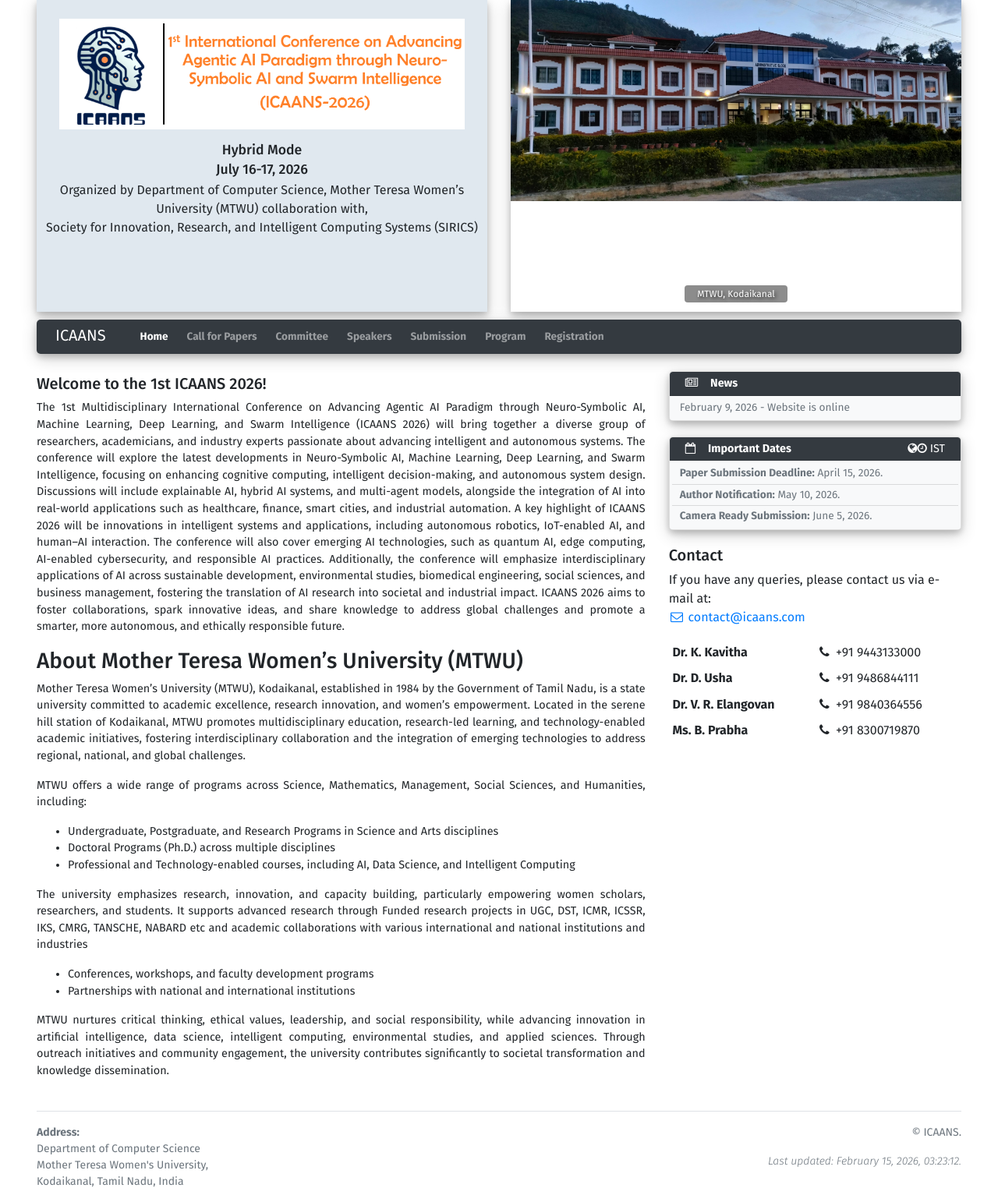
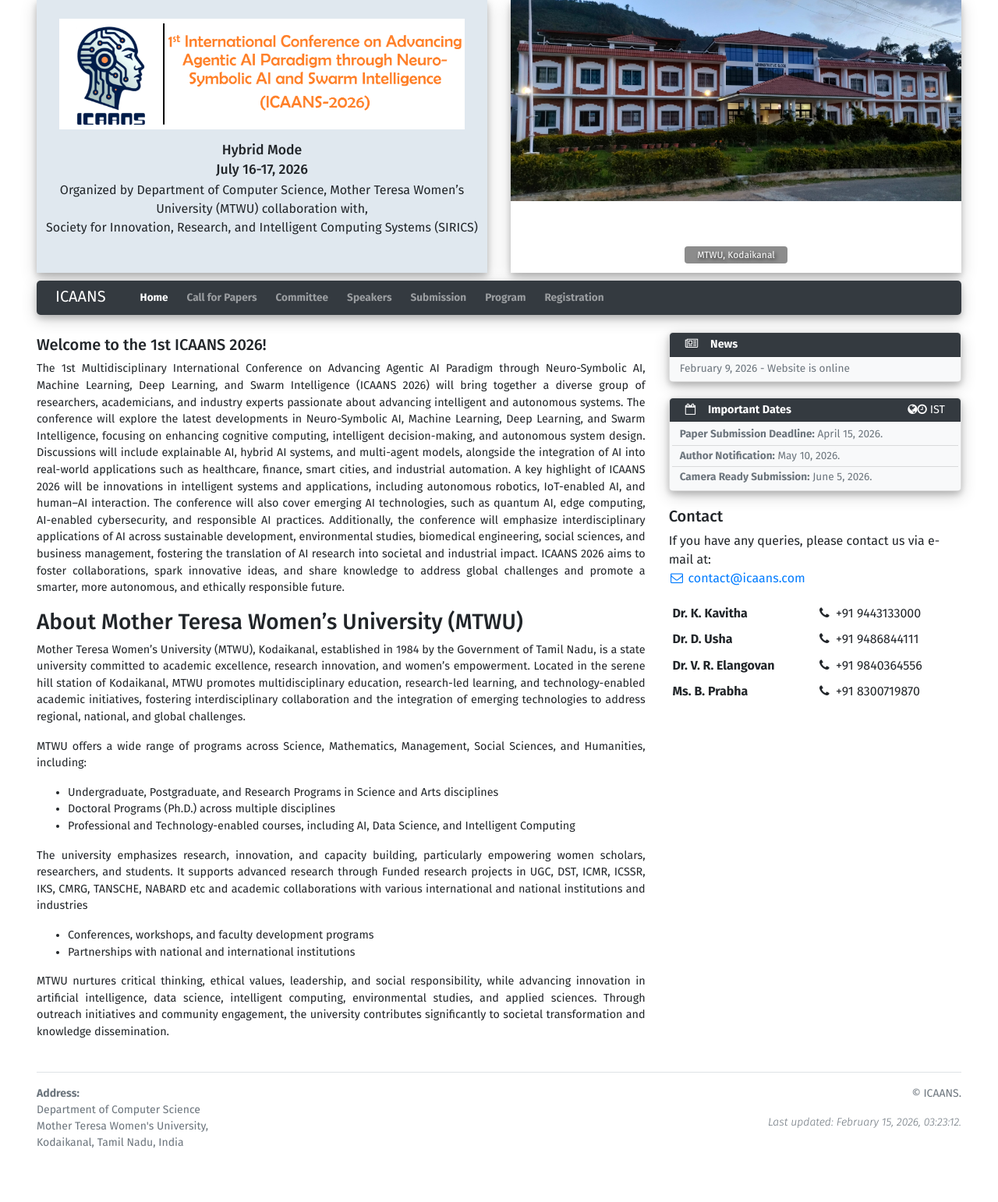
Before and after one commit to sravivarman/icaans_conf, a Jekyll site: the page built from index.md, in a window 1280 px wide. Shown: the whole page at 78% size. Built offline with Jekyll 4.4.1, drawn with Linux system fonts in a browser that asks for light colours; after the commit the page ends 1492 px from its top, so only the background shows below that.

Commit message:
Update main.css

```diff
--- a/assets/main.css
+++ b/assets/main.css
@@ -33,7 +33,8 @@ body {
 
 .jumbotron,
 .carousel-item {
-    height: 400px;
+    min-height: 350px;
+    height: auto;
     border-radius: 0;
 }
 
```
